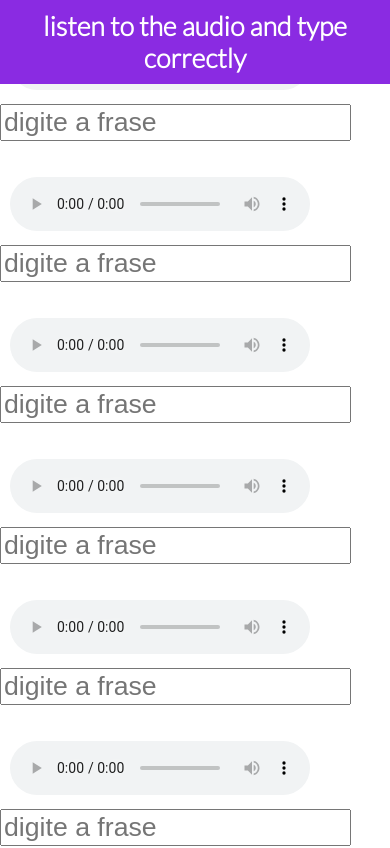
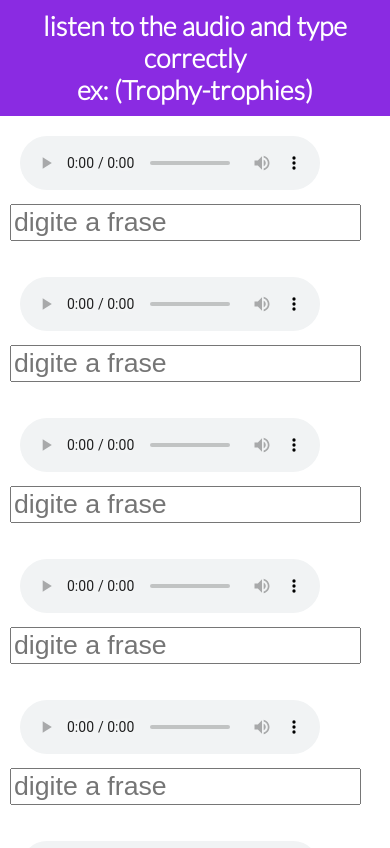
Before and after one commit to wlis13/English-Course, a React (Create React App) app: page /page2 in a window 390 px wide. Shown: the top 848 px of the page. Built offline with nearby package versions, Linux system fonts and the light colour scheme.

Commit message:
implementei decoração no header e algumas poucas alterações

```diff
--- a/src/pages/secondPage.js
+++ b/src/pages/secondPage.js
@@ -24,7 +24,9 @@ function SecondPage() {
 
   return (
     <div>
-      <h2 className="header02">listen to the audio and type correctly</h2>
+      <h2 className="header02">listen to the audio and type correctly <br /> ex: (Trophy-trophies)</h2>
+
+      <div className="container02">
         { audios.map((audi, index) => (
           <div>
             <audio
@@ -42,6 +44,7 @@ function SecondPage() {
             />
           </div>
         )) }
+      </div>
       { verifyCheck() && <FaCheck className="check01" /> }
     </div>
   );
--- a/src/style.css
+++ b/src/style.css
@@ -101,6 +101,11 @@
     font-weight: 900;
   }
 
+  .container02 {
+    padding-top: 100px;
+    margin-left: 10px;
+  }
+
   .header02 {
     position: fixed;
     text-align: center;
@@ -137,8 +142,8 @@
   }
 
   .check01 {
-    left: 360px;
-    top: 105px;
+    left: 370px;
+    top: 195px;
     width: 30pt;
     height: 30pt;
   }
```
Lines whose indentation alone changed are shown as unchanged.
